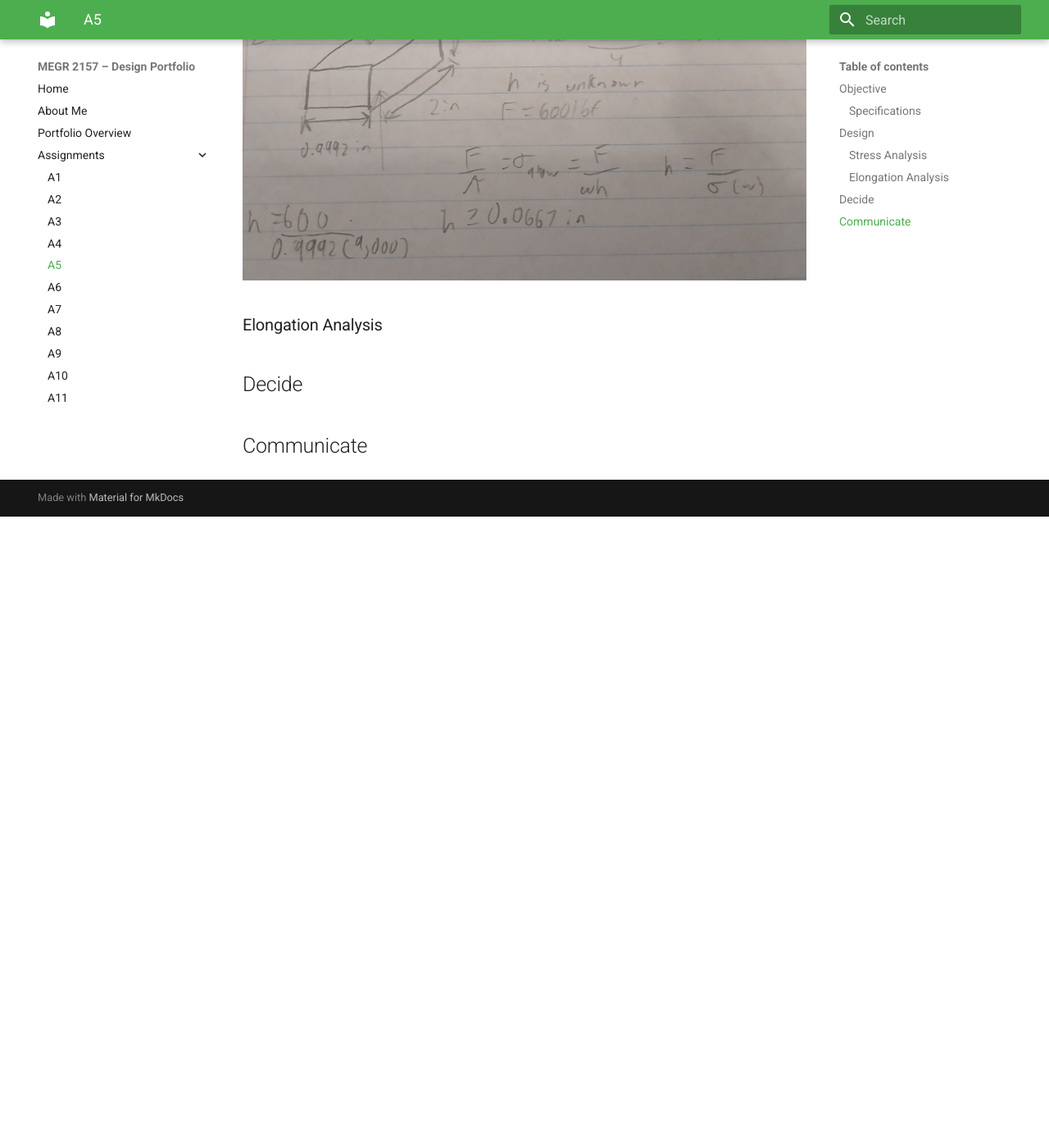
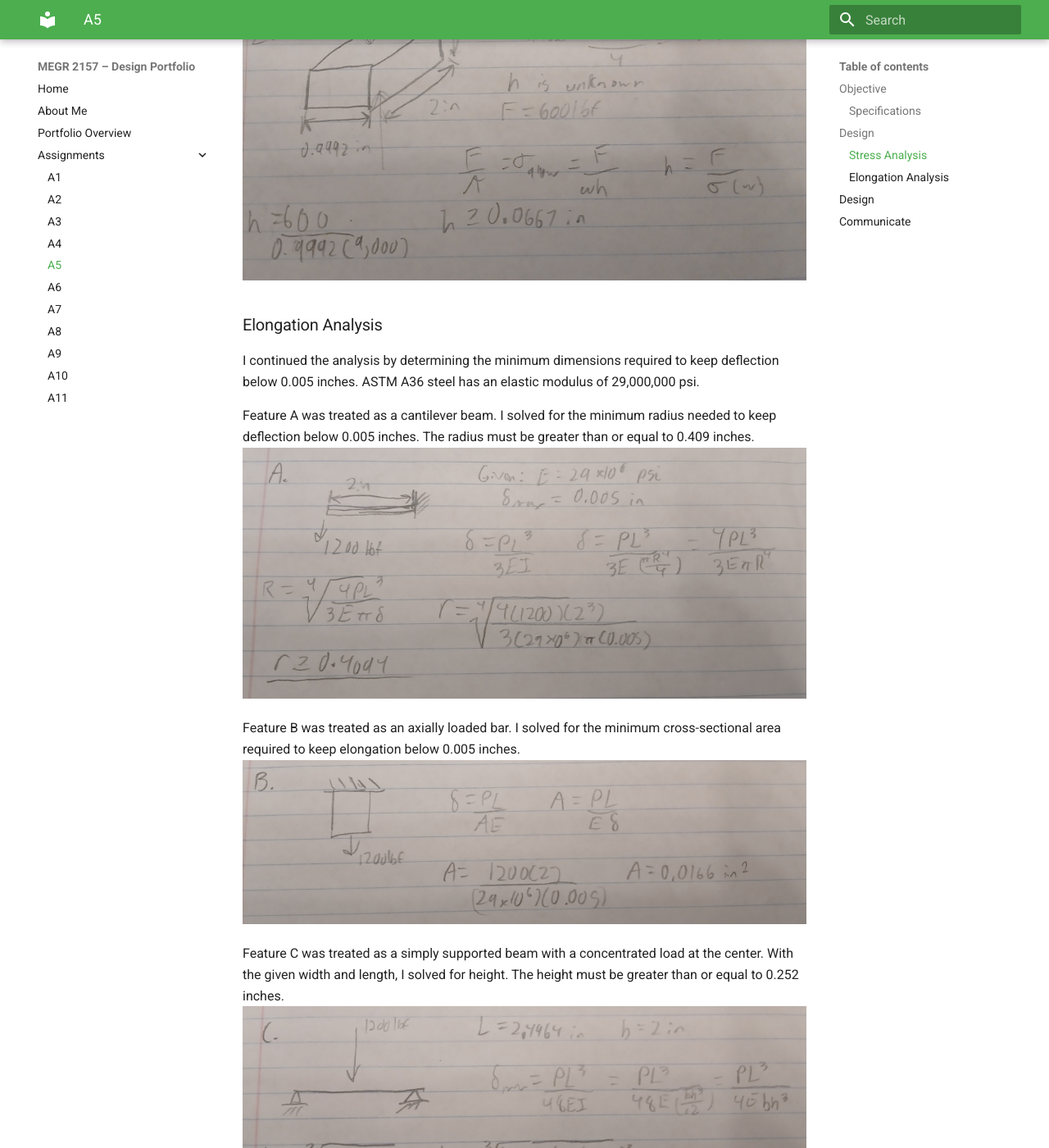
Before and after one commit to DillonK-spec/megr2157-portfolio, an MkDocs documentation site: the page built from docs/assignments/A05/index.md, in a window 1280 px wide and 1400 px high, scrolled down 3002 px. Shown: the whole window at 82% size. Built offline with MkDocs 1.6.1 and Material for MkDocs 9.7.7, drawn with Linux system fonts in a browser that asks for light colours; before the commit the page ends 3632 px from its top, so only the background shows below that; some of the changed text lies outside the part shown.

Commit message:
Update index.md

```diff
--- a/docs/assignments/A05/index.md
+++ b/docs/assignments/A05/index.md
@@ -35,8 +35,24 @@ Feature E was treated as if it was in compression. I solved for height and it mu
 ![stress5](stress5.jpg) <br>
 
 ### Elongation Analysis
+I continued the analysis by determining the minimum dimensions required to keep deflection below 0.005 inches. ASTM A36 steel has an elastic modulus of 29,000,000 psi.
 
-## Decide
+Feature A was treated as a cantilever beam. I solved for the minimum radius needed to keep deflection below 0.005 inches. The radius must be greater than or equal to 0.409 inches.
+![deflection1](deflection1.jpg) <br>
+
+Feature B was treated as an axially loaded bar. I solved for the minimum cross-sectional area required to keep elongation below 0.005 inches.
+![deflection2](deflection2.jpg) <br>
+
+Feature C was treated as a simply supported beam with a concentrated load at the center. With the given width and length, I solved for height. The height must be greater than or equal to 0.252 inches.
+![deflection3](deflection3.jpg) <br>
+
+Feature D was treated as an axially loaded member in compression. I solved for the minimum cross-sectional area required to keep deformation below 0.005 inches. The required area is 0.00620 square inches.
+![deflection4](deflection4.jpg) <br>
+
+Feature E was treated as an axially loaded member in compression. With a width of 0.9992 inches and length of 2 inches, I solved for height. The height must be greater than or equal to 0.00828 inches.
+![deflection5](deflection5.jpg) <br>
+
+## Design
 
 
 ## Communicate
```
